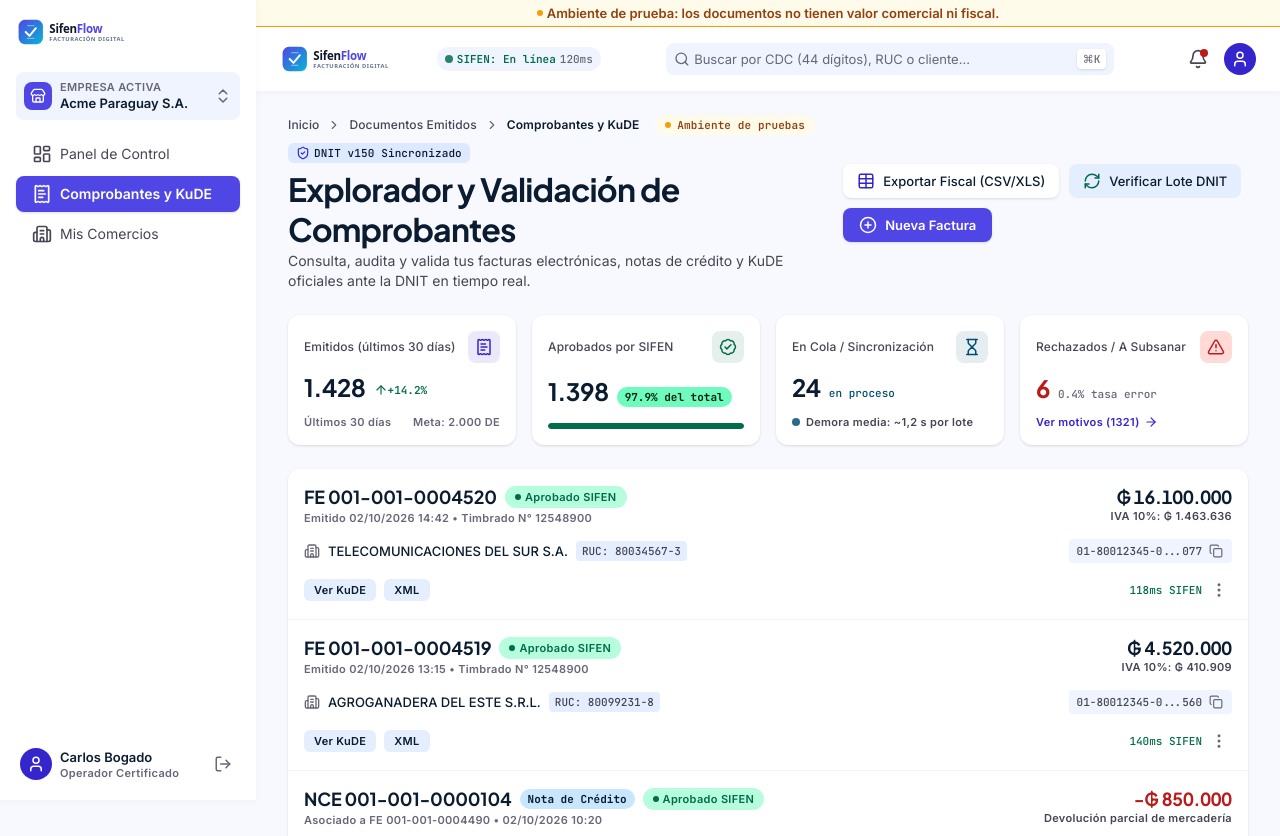
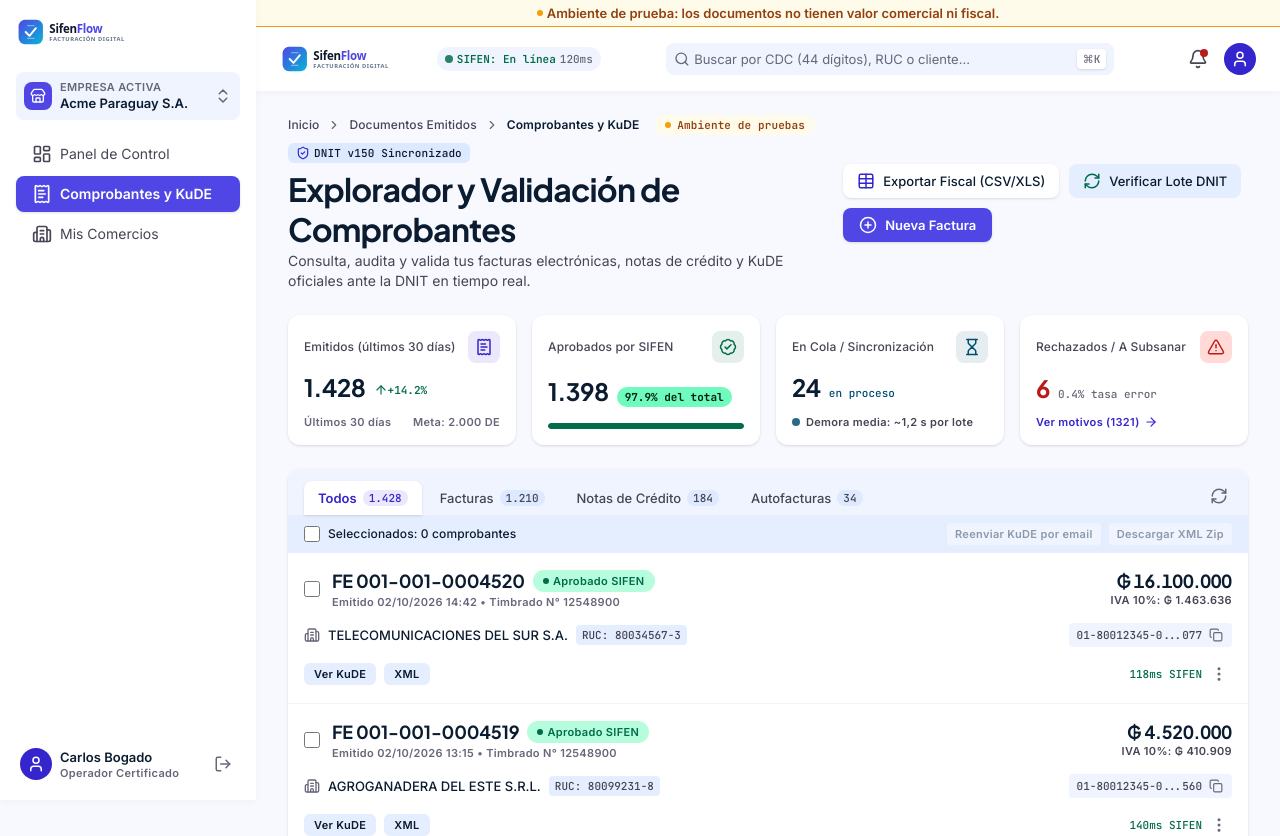
Before and after one commit to ferpiecel/facturacion-sifen, a Next.js app in the folder apps/web/: page /comprobantes in a window 1280 px wide. Shown: the top 836 px of the page. Built offline with nearby package versions, Linux system fonts and the light colour scheme.

Commit message:
feat(web): add type tabs and bulk selection to the explorer list
Tabs show the period counts per document type; the selection bar counts
only visible rows and enables the bulk actions with a selection.

Refs: HU-E12-01

```diff
--- a/apps/web/src/features/documents/documents-browser.tsx
+++ b/apps/web/src/features/documents/documents-browser.tsx
@@ -1,15 +1,125 @@
+'use client';
+
+import { RefreshCw } from 'lucide-react';
+import { useState } from 'react';
+
 import { DocumentsRow } from './documents-row';
-import { SAMPLE_DOCUMENTS_PAGE as PAGE } from './sample-documents';
+import { SAMPLE_DOCUMENTS_PAGE as PAGE, type DocumentKind } from './sample-documents';
 
-/** Master list of the Stitch explorer (left column). */
+const TABS: readonly {
+  kind: DocumentKind | '';
+  label: string;
+  counted: readonly DocumentKind[];
+}[] = [
+  { kind: '', label: 'Todos', counted: ['FE', 'NCE', 'NDE', 'AFE'] },
+  { kind: 'FE', label: 'Facturas', counted: ['FE'] },
+  { kind: 'NCE', label: 'Notas de Crédito', counted: ['NCE'] },
+  { kind: 'AFE', label: 'Autofacturas', counted: ['AFE'] },
+];
+
+const integer = (value: number) => String(value).replace(/\B(?=(\d{3})+(?!\d))/g, '.');
+const BULK =
+  'rounded bg-surface-container-lowest px-2 py-1 font-label-sm text-label-sm font-semibold text-on-surface hover:bg-surface-container-high disabled:opacity-40';
+
+/** Type tabs, bulk bar and master list of the Stitch explorer (left column). */
 export function DocumentsBrowser() {
+  const [kind, setKind] = useState<DocumentKind | ''>('');
+  const [selected, setSelected] = useState<ReadonlySet<string>>(new Set());
+  const rows = PAGE.items.filter((doc) => kind === '' || doc.kind === kind);
+  const chosen = rows.filter(({ documentId }) => selected.has(documentId)).length;
+
+  const toggle = (id: string) => {
+    const next = new Set(selected);
+    if (!next.delete(id)) next.add(id);
+    setSelected(next);
+  };
+
   return (
-    <div className="overflow-hidden rounded-xl bg-surface-container-lowest shadow-sm">
-      <ul aria-label="Comprobantes" className="divide-y divide-surface-container-low">
-        {PAGE.items.map((doc) => (
-          <DocumentsRow key={doc.documentId} doc={doc} />
-        ))}
-      </ul>
+    <div className="flex flex-col gap-6">
+      <div className="overflow-hidden rounded-xl bg-surface-container-lowest shadow-sm">
+        <div className="flex items-center justify-between bg-surface-container-low px-4 pt-3">
+          <div role="group" aria-label="Tipo de comprobante" className="flex items-center gap-1">
+            {TABS.map(({ kind: tabKind, label, counted }) => {
+              const active = tabKind === kind;
+              return (
+                <button
+                  key={label}
+                  type="button"
+                  aria-pressed={active}
+                  onClick={() => {
+                    setKind(tabKind);
+                  }}
+                  className={`flex items-center gap-1.5 px-3.5 py-2 font-body-sm text-body-sm transition-colors ${
+                    active
+                      ? 'rounded-t-lg bg-surface-container-lowest font-semibold text-primary shadow-sm'
+                      : 'font-medium text-on-surface-variant hover:text-on-surface'
+                  }`}
+                >
+                  <span>{label}</span>
+                  <span
+                    className={`rounded-full px-1.5 font-code-sm text-code-sm ${
+                      active
+                        ? 'bg-primary/10 text-primary'
+                        : 'bg-surface-container-high text-on-surface-variant'
+                    }`}
+                  >
+                    {integer(counted.reduce((sum, k) => sum + PAGE.countsByKind[k], 0))}
+                  </span>
+                </button>
+              );
+            })}
+          </div>
+          <button
+            type="button"
+            aria-label="Actualizar datos"
+            className="mb-1 rounded p-1 text-outline transition-colors hover:bg-surface-container-high hover:text-on-surface"
+          >
+            <RefreshCw aria-hidden="true" className="size-[18px]" />
+          </button>
+        </div>
+        <div className="flex items-center justify-between bg-surface-container px-4 py-2 font-label-md text-label-md text-on-surface">
+          <label className="flex items-center gap-2">
+            <input
+              type="checkbox"
+              aria-label="Seleccionar todos los comprobantes"
+              checked={rows.length > 0 && chosen === rows.length}
+              onChange={() => {
+                setSelected(
+                  chosen === rows.length ? new Set() : new Set(rows.map((r) => r.documentId)),
+                );
+              }}
+              className="size-4 rounded accent-primary"
+            />
+            <span aria-live="polite">{`Seleccionados: ${String(chosen)} ${chosen === 1 ? 'comprobante' : 'comprobantes'}`}</span>
+          </label>
+          <div className="flex items-center gap-2">
+            <button type="button" disabled={chosen === 0} className={BULK}>
+              Reenviar KuDE por email
+            </button>
+            <button type="button" disabled={chosen === 0} className={BULK}>
+              Descargar XML Zip
+            </button>
+          </div>
+        </div>
+        {rows.length === 0 ? (
+          <p className="p-6 text-center font-body-sm text-body-sm text-on-surface-variant">
+            No hay comprobantes para los filtros aplicados.
+          </p>
+        ) : (
+          <ul aria-label="Comprobantes" className="divide-y divide-surface-container-low">
+            {rows.map((doc) => (
+              <DocumentsRow
+                key={doc.documentId}
+                doc={doc}
+                selected={selected.has(doc.documentId)}
+                onToggle={() => {
+                  toggle(doc.documentId);
+                }}
+              />
+            ))}
+          </ul>
+        )}
+      </div>
     </div>
   );
 }
--- a/apps/web/src/features/documents/documents-row.tsx
+++ b/apps/web/src/features/documents/documents-row.tsx
@@ -62,7 +62,13 @@
 }
 
 /** One document of the Stitch master list. */
-export function DocumentsRow({ doc }: { doc: DocumentRow }) {
+interface DocumentsRowProps {
+  doc: DocumentRow;
+  selected: boolean;
+  onToggle: () => void;
+}
+
+export function DocumentsRow({ doc, selected, onToggle }: DocumentsRowProps) {
   const rejected = doc.rejection !== undefined;
   const Icon = doc.receiver.kind === 'ruc' ? Building2 : User;
   const signed = doc.kind === 'NCE' ? -doc.total : doc.total;
@@ -73,10 +79,20 @@
       className={`flex flex-col gap-2.5 p-4 transition-colors ${
         rejected
           ? 'bg-error-container/20 hover:bg-error-container/30'
+          : selected
+            ? 'bg-primary/5 hover:bg-primary/10'
             : 'hover:bg-surface-container-low'
       }`}
     >
       <div className="flex items-start justify-between gap-3">
+        <div className="flex items-center gap-3">
+          <input
+            type="checkbox"
+            aria-label={`Seleccionar ${doc.kind} ${doc.number}`}
+            checked={selected}
+            onChange={onToggle}
+            className="size-4 cursor-pointer rounded accent-primary"
+          />
           <div className="flex flex-col">
             <div className="flex flex-wrap items-center gap-2">
               <span className="font-headline-md text-headline-md font-bold text-on-surface">{`${doc.kind} ${doc.number}`}</span>
@@ -95,8 +111,11 @@
                 {`Error ${doc.rejection.code}: ${doc.rejection.message}`}
               </span>
             ) : (
-            <span className="mt-0.5 font-label-sm text-label-sm text-outline">{subtitle(doc)}</span>
+              <span className="mt-0.5 font-label-sm text-label-sm text-outline">
+                {subtitle(doc)}
+              </span>
             )}
+          </div>
         </div>
         <div className="flex flex-col items-end text-right">
           <MoneyPYG
```
Also changed, not shown: 1 other file (tests, documents, lock files or other folders). Lines whose indentation alone changed are shown as unchanged.
